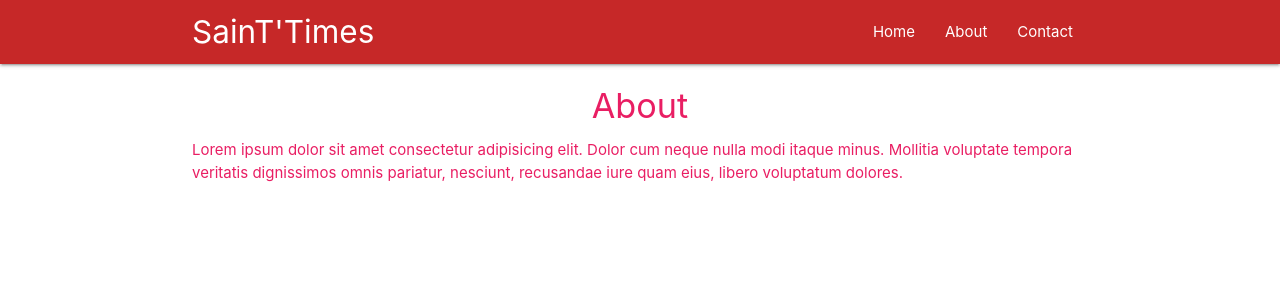
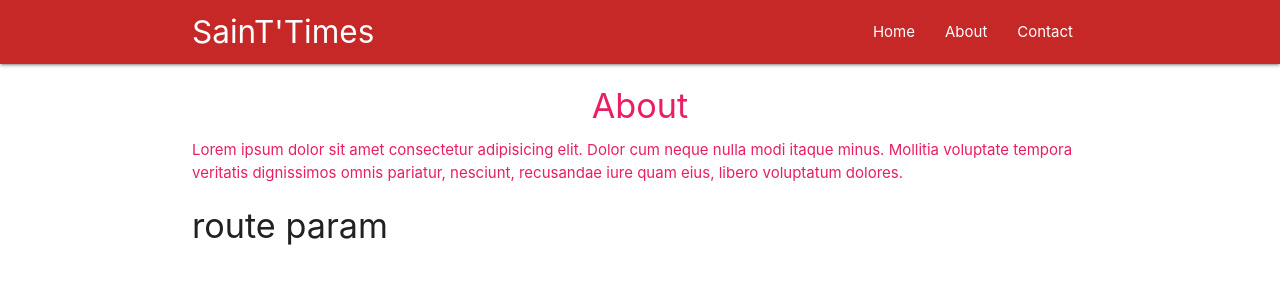
Before and after one commit to Jitgitbit/react-exercise-four, a React (Create React App) app: page /about in a window 1280 px wide. Shown: the top 300 px of the page. Built offline with nearby package versions, Linux system fonts and the light colour scheme.

Commit message:
EUREKA! MATCH PARAMS !

```diff
--- a/src/App.js
+++ b/src/App.js
@@ -4,6 +4,7 @@
 import Home from './components/Home'
 import About from './components/About'
 import Contact from './components/Contact'
+import Post from './components/Post'
 
 function App() {
   return (
@@ -13,6 +14,7 @@
         <Route exact path='/' component={Home}/>
         <Route path='/about' component={About}/>
         <Route path='/contact' component={Contact}/>
+        <Route path='/:post_id' component={Post}/>
       </div>
     </BrowserRouter>
   );
--- /dev/null
+++ b/src/components/Post.jsx
@@ -0,0 +1,15 @@
+import React, { Component } from 'react'
+
+export default class Post extends Component {
+  componentDidMount(){
+    console.log(`=========>> PROPS IN POST:`,this.props)
+    let id = this.props.match.params.post_id
+  }
+  render() {
+    return (
+      <div className='container'>
+        <h4>route param</h4>
+      </div>
+    )
+  }
+}
```
